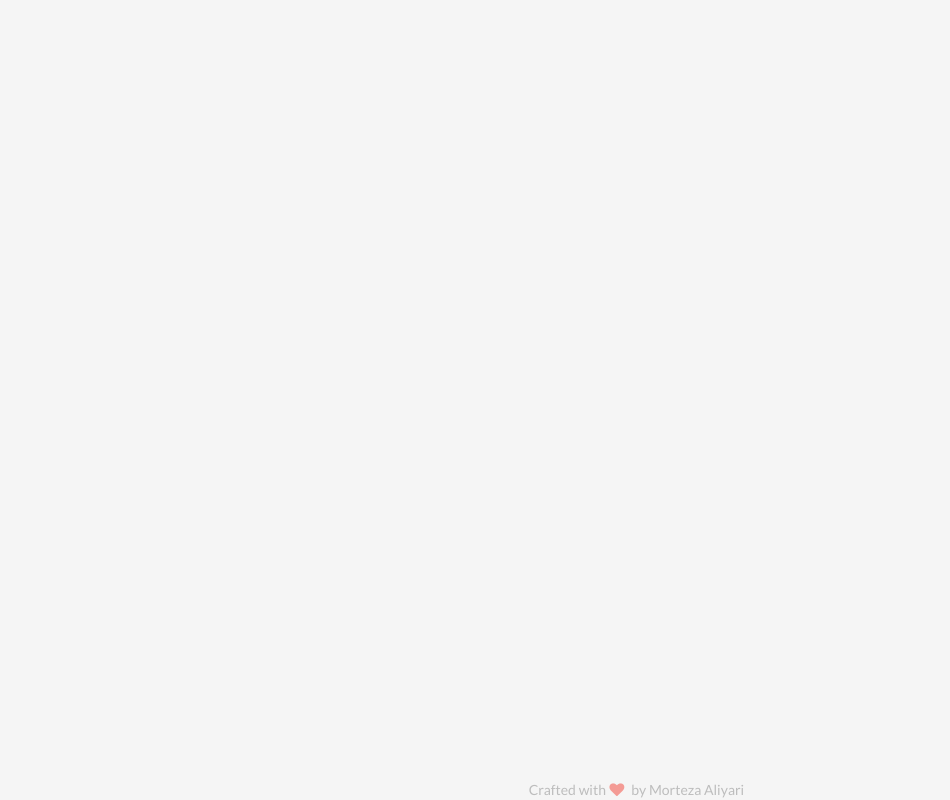
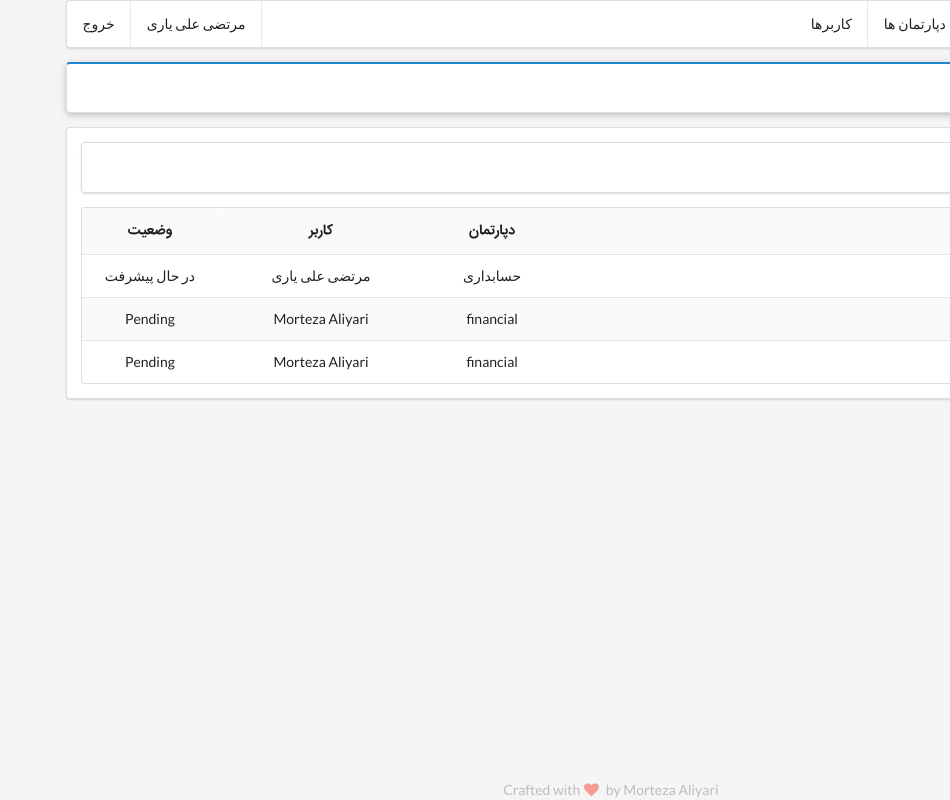
Before and after one commit to mor7eza/tickit-client, a React (Create React App) app: page /tickets in a window 1280 px wide. Shown: the whole page, without its empty margins (330-1280 px from the left). Built offline with nearby package versions, Linux system fonts and the light colour scheme; a web font is replaced by a local one.

Commit message:
table design

```diff
--- a/public/assets/css/main.css
+++ b/public/assets/css/main.css
@@ -11,15 +11,15 @@ body {
   height: 100vh;
 }
 
-.footer{
+.footer {
   position: absolute;
   bottom: 0;
-  right:41%;
-  font-family: Lato,sans-serif;
-  color: #BDBDBD;
+  right: 43%;
+  font-family: Lato, sans-serif;
+  color: #bdbdbd;
   z-index: -100;
 }
-.footer>.icon{
-  color: #F44336;
+.footer > .icon {
+  color: #f44336;
   opacity: 0.5;
 }
--- a/public/assets/js/main.js
+++ b/public/assets/js/main.js
@@ -1,3 +1,4 @@
 $(function () {
   $(".ui.dropdown").dropdown();
+  $(".ui.checkbox").checkbox();
 });
--- a/src/App.js
+++ b/src/App.js
@@ -4,6 +4,7 @@ import Dashboard from "./pages/Dashboard";
 
 import Login from "./pages/Login";
 import Register from "./pages/Register";
+import Tickets from "./pages/Tickets";
 
 function App() {
   return (
@@ -11,7 +12,10 @@ function App() {
       <Route exact path="/login" component={Login} />
       <Route exact path="/register" component={Register} />
       <Route exact path="/" component={Dashboard} />
-      <p className="footer">Crafted with <i className="heart icon"></i> by Morteza Aliyari</p>
+      <Route exact path="/tickets" component={Tickets} />
+      <p className="footer">
+        Crafted with <i className="heart icon"></i> by Morteza Aliyari
+      </p>
     </Router>
   );
 }
--- /dev/null
+++ b/src/pages/Tickets.jsx
@@ -0,0 +1,61 @@
+import React from "react";
+import Navbar from "../components/Navbar";
+import Titlebar from "../components/Titlebar";
+import tr from "../translation.json";
+
+const Tickets = () => {
+  return (
+    <div className="ui container">
+      <Navbar />
+      <Titlebar title={tr.tickets} />
+      <div className="ui segment">
+        <div className="ui pilled segment">
+          <div class="ui toggle checkbox">
+            <input type="checkbox" tabindex="0" class="hidden" />
+            <label>sdsd</label>
+          </div>
+        </div>
+        <table className="ui fixed single line striped selectable table">
+          <thead>
+            <tr>
+              <th className="center aligned one wide">#</th>
+              <th className="center aligned one wide">{tr.code}</th>
+              <th className="right aligned seven wide">{tr.subject}</th>
+              <th className="center aligned two wide">{tr.department}</th>
+              <th className="center aligned three wide">{tr.user}</th>
+              <th className="center aligned two wide">{tr.status}</th>
+            </tr>
+          </thead>
+          <tbody>
+            <tr>
+              <td className="center aligned">1</td>
+              <td className="center aligned">TK254</td>
+              <td className="right aligned">موضوع تست</td>
+              <td className="center aligned">حسابداری</td>
+              <td className="center aligned">مرتضی علی یاری</td>
+              <td className="center aligned">در حال پیشرفت</td>
+            </tr>
+            <tr>
+              <td className="center aligned">1</td>
+              <td className="center aligned">TK254</td>
+              <td className="right aligned">this is test</td>
+              <td className="center aligned">financial</td>
+              <td className="center aligned">Morteza Aliyari</td>
+              <td className="center aligned">Pending</td>
+            </tr>
+            <tr>
+              <td className="center aligned">1</td>
+              <td className="center aligned">TK254</td>
+              <td className="right aligned">this is test</td>
+              <td className="center aligned">financial</td>
+              <td className="center aligned">Morteza Aliyari</td>
+              <td className="center aligned">Pending</td>
+            </tr>
+          </tbody>
+        </table>
+      </div>
+    </div>
+  );
+};
+
+export default Tickets;
--- a/src/translation.json
+++ b/src/translation.json
@@ -15,9 +15,12 @@
   "tickets": "تیکت ها",
   "departments": "دپارتمان ها",
   "users": "کاربرها",
-  "subject":"موضوع",
-  "department":"دپارتمان",
-  "body":"متن",
-  "submit":"ثبت",
-  "cancel":"انصراف"
+  "user": "کاربر",
+  "subject": "موضوع",
+  "department": "دپارتمان",
+  "body": "متن",
+  "submit": "ثبت",
+  "cancel": "انصراف",
+  "code": "کد",
+  "status": "وضعیت"
 }
```
